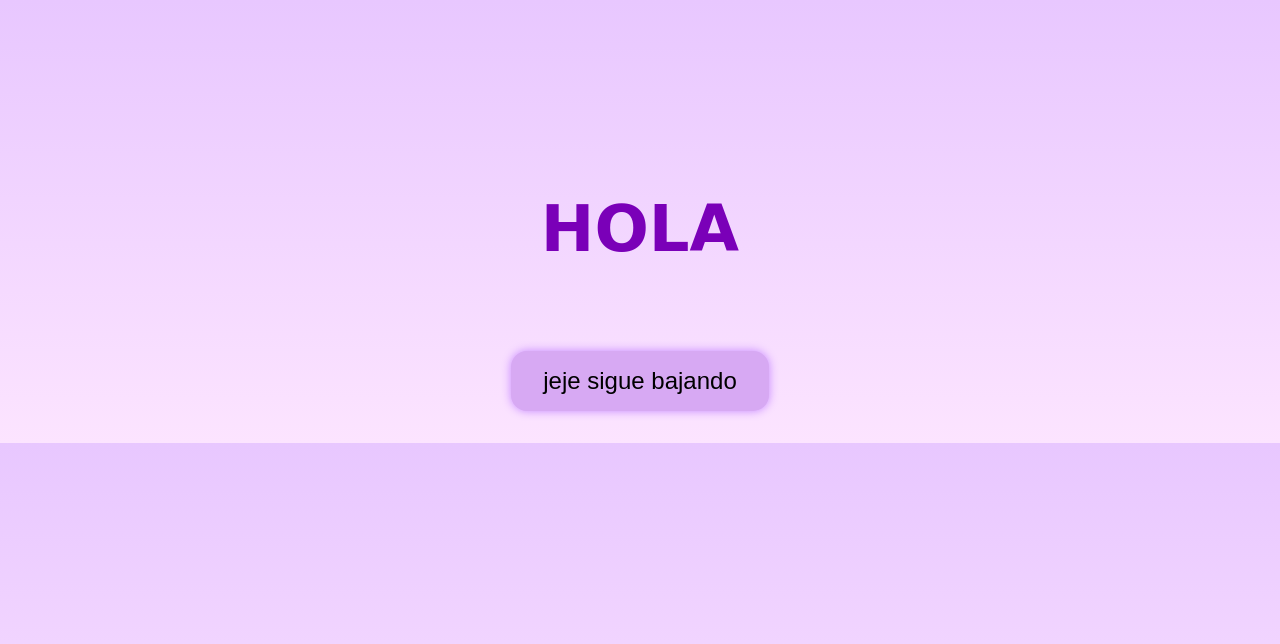
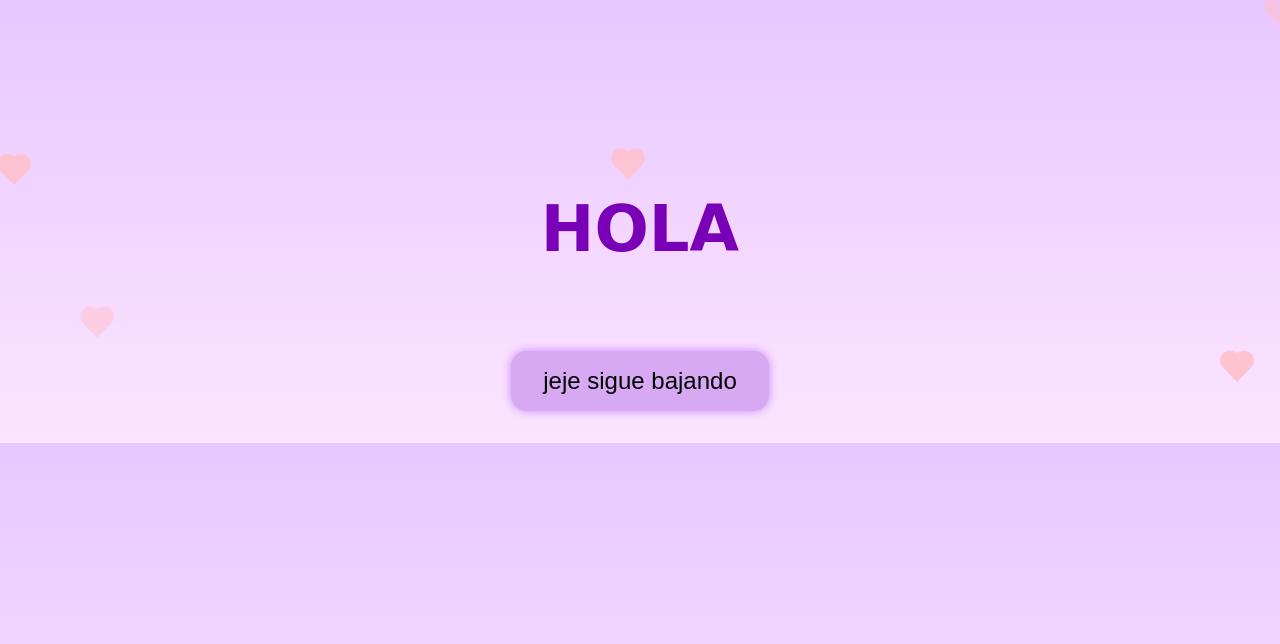
Before and after one commit to Masio24/para-dai, a plain HTML site: page index.html in a window 1280 px wide. Drawn offline with Linux system fonts and the light colour scheme.

Commit message:
Update index.html

```diff
--- a/index.html
+++ b/index.html
@@ -6,10 +6,62 @@
   <title>Mi Kareshi</title>
   <link rel="stylesheet" href="styles.css" />
   <script defer src="script.js"></script>
+  <style>
+    .hearts-container {
+      position: fixed;
+      top: 0;
+      left: 0;
+      width: 100%;
+      height: 100%;
+      pointer-events: none;
+      overflow: hidden;
+      z-index: 1;
+    }
+
+    .heart {
+      position: absolute;
+      width: 20px;
+      height: 20px;
+      background: pink;
+      transform: rotate(45deg);
+      animation: float 5s linear infinite;
+    }
+
+    .heart::before,
+    .heart::after {
+      content: "";
+      position: absolute;
+      width: 20px;
+      height: 20px;
+      background: pink;
+      border-radius: 50%;
+    }
+
+    .heart::before {
+      top: -10px;
+      left: 0;
+    }
+
+    .heart::after {
+      left: -10px;
+      top: 0;
+    }
+
+    @keyframes float {
+      0% {
+        transform: translateY(0) rotate(45deg);
+        opacity: 1;
+      }
+      100% {
+        transform: translateY(-100vh) rotate(45deg);
+        opacity: 0;
+      }
+    }
+  </style>
 </head>
 <body>
   <audio id="bg-music" src="assets/musica.mp3" autoplay loop></audio>
-  <div class="hearts-container"></div>
+  <div class="hearts-container" id="hearts-container"></div>
 
   <!-- Página 1 -->
   <section class="page" id="page1">
@@ -44,7 +96,7 @@
 
   <!-- Página 4 (Gachapón) -->
   <section class="page" id="page4">
-    <div class="gacha-machine">
+    <div class="gacha-machine" style="margin-top: 80px;">
       <img src="assets/gachapon.png" alt="Gachapon" class="gachapon-image" />
       <div class="lever" onclick="pullLever()"></div>
     </div>
@@ -106,7 +158,7 @@
     function pullLever() {
       if (gachaIndex < gachaTexts.length) {
         gachaSound.play();
-        gachaOutput.innerHTML = ''; // limpiar texto anterior
+        gachaOutput.innerHTML = '';
         const newBall = document.createElement('div');
         newBall.className = 'gacha-ball';
         newBall.innerText = gachaTexts[gachaIndex];
@@ -114,6 +166,19 @@
         gachaIndex++;
       }
     }
+
+    // Corazones flotantes
+    const heartsContainer = document.getElementById('hearts-container');
+    function createHeart() {
+      const heart = document.createElement('div');
+      heart.className = 'heart';
+      heart.style.left = Math.random() * 100 + 'vw';
+      heart.style.top = Math.random() * 100 + 'vh';
+      heart.style.animationDuration = (Math.random() * 3 + 2) + 's';
+      heartsContainer.appendChild(heart);
+      setTimeout(() => heart.remove(), 5000);
+    }
+    setInterval(createHeart, 300);
   </script>
 </body>
 </html>
```
